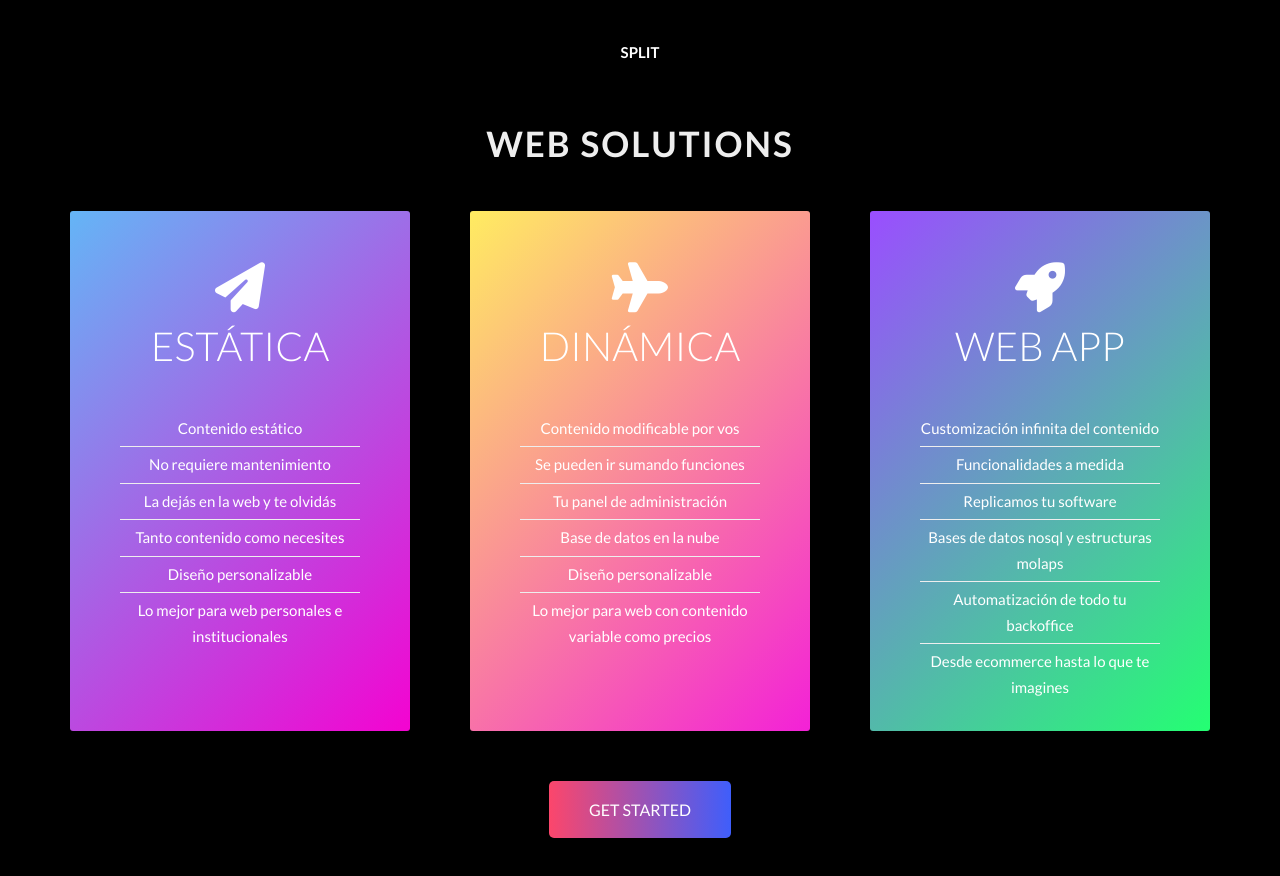
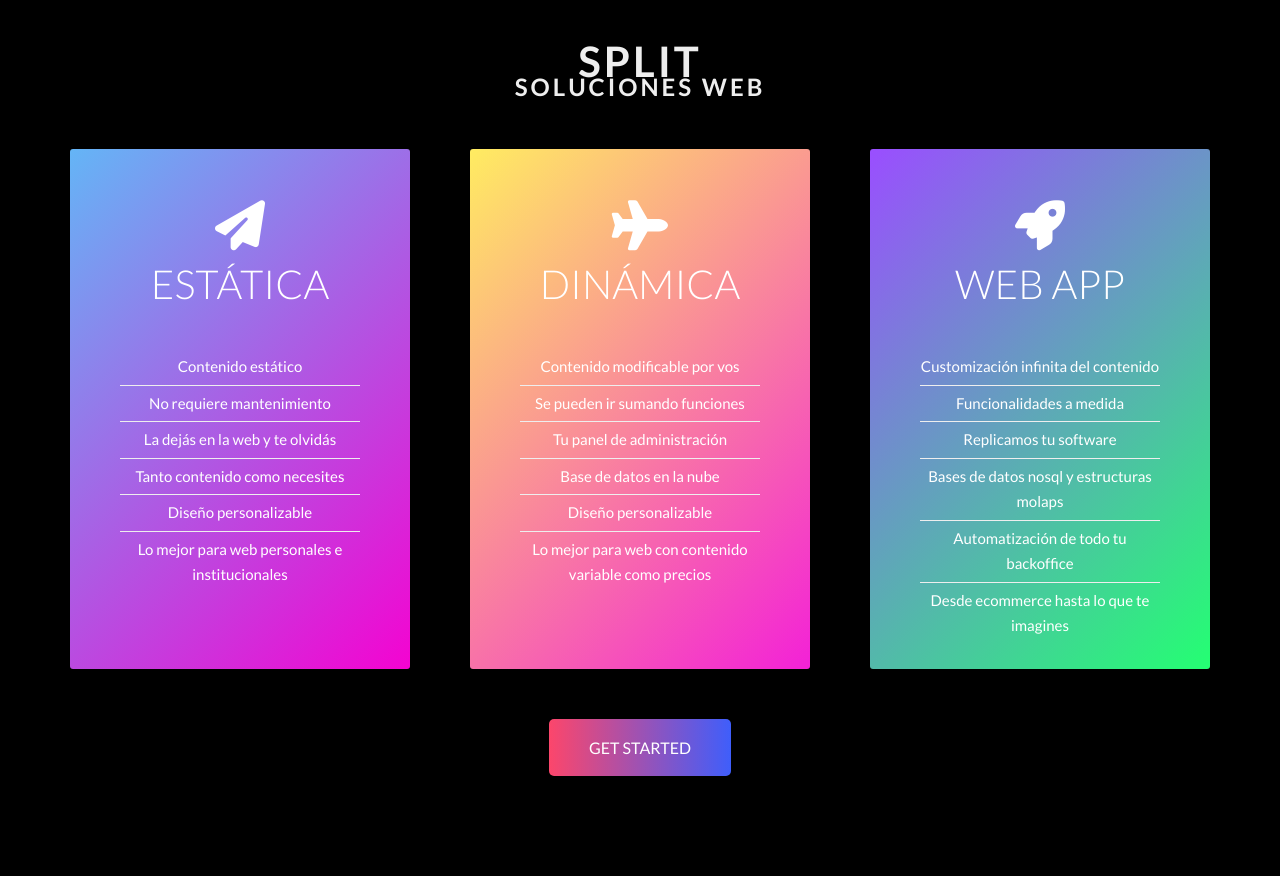
Before and after one commit to bcmfranco/split, a plain HTML site: page index.html in a window 1280 px wide. After the commit the page ends 816 px from the top, so only its background shows below. Drawn offline with Linux system fonts and the light colour scheme.

Commit message:
Modifiy style

```diff
--- a/index.html
+++ b/index.html
@@ -15,9 +15,9 @@
   <body>
     <section class="section-plans" id="section-plans">
       <div class="u-center-text u-margin-bottom-big">
-        <h1 class="heading-primary">Split</h1>
-        <h2 class="heading-secondary">
-            Web solutions
+        <h1 class=" heading heading-primary">SPLIT</h1>
+        <h2 class=" heading heading-secondary">
+            SOLUCIONES WEB
         </h2>
       </div>
 
--- a/styles/styles.css
+++ b/styles/styles.css
@@ -1,3 +1,4 @@
+
 .u-center-text {
     text-align: center !important;
   }
@@ -22,50 +23,25 @@
     background: #000;
   }
 
-  .heading-primary {
-    color: #fff;
-    text-transform: uppercase;
-    -webkit-backface-visibility: hidden;
-            backface-visibility: hidden;
-    margin-bottom: 6rem;
-  }
 
-  .heading-primary--main {
-    display: block;
-    font-size: 6rem;
-    font-weight: 400;
-    letter-spacing: 3.5rem;
-    -webkit-animation-name: moveInLeft;
-            animation-name: moveInLeft;
-    -webkit-animation-duration: 1s;
-            animation-duration: 1s;
-    -webkit-animation-timing-function: ease-out;
-            animation-timing-function: ease-out;
-    /*
-          animation-delay: 3s;
-          animation-iteration-count: 3;
-          */
-  }
-
-  .heading-primary--sub {
-    display: block;
-    font-size: 2rem;
-    font-weight: 700;
-    letter-spacing: 1.75rem;
-    -webkit-animation: moveInRight 1s ease-out;
-            animation: moveInRight 1s ease-out;
-  }
-
-  .heading-secondary {
-    font-size: 3.5rem;
-    text-transform: uppercase;
+.heading{
     font-weight: 700;
     color: transparent;
-    letter-spacing: 0.2rem;
+    letter-spacing: 3px;
     line-height: 1;
     -webkit-transition: all 0.2s;
     transition: all 0.2s;
     color: #eee;
+}
+
+.heading-primary {
+    font-size: 42px;
+    z-index: -1;
+}
+
+.heading-secondary {
+    font-size: 24px;
+    margin-top: -7px;
 }
 
 .btn, .btn:link, .btn:visited {
```
Lines whose indentation alone changed are shown as unchanged.
